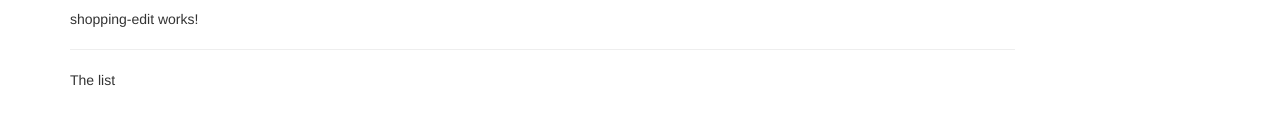
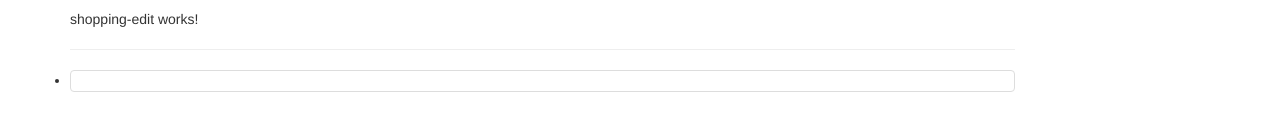
Before and after one commit to doug-newton/angular-udemy-course-project, an Angular app: page / in a window 1280 px wide. Shown: the part 239-370 px from the top of the page. Built offline with nearby package versions, Linux system fonts and the light colour scheme.

Commit message:
start shopping list

```diff
--- a/src/app/shopping-list/shopping-list.component.html
+++ b/src/app/shopping-list/shopping-list.component.html
@@ -2,6 +2,10 @@
     <div class="col-xs-10">
         <app-shopping-edit></app-shopping-edit>
         <hr>
-        <p>The list</p>
+        <ul class="list-group">
+            <li>
+                <a href="#" class="list-group-item" style="cursor:pointer"></a>
+            </li>
+        </ul>
     </div>
 </div>
--- a/src/app/shopping-list/shopping-list.component.ts
+++ b/src/app/shopping-list/shopping-list.component.ts
@@ -7,6 +7,8 @@
 })
 export class ShoppingListComponent implements OnInit {
 
+  ingredients = []
+
   constructor() { }
 
   ngOnInit(): void {
```
